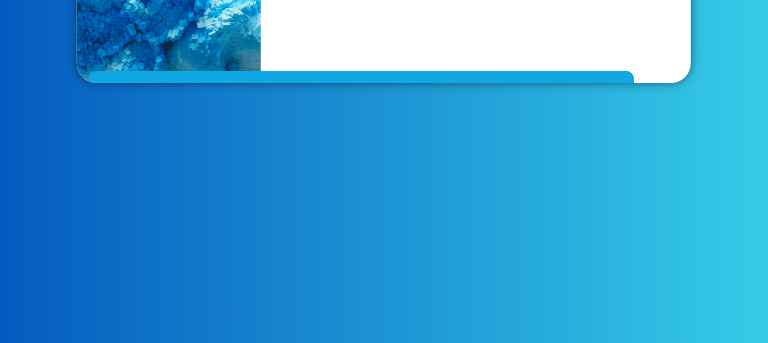
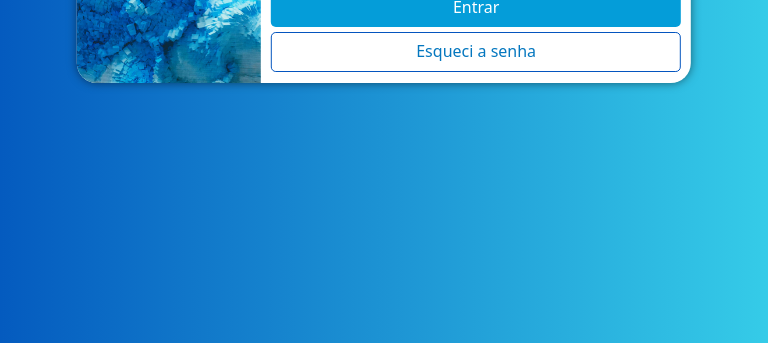
Before and after one commit to alexandre-07/projeto-login, a plain HTML site: page index.html in a window 768 px wide. Shown: the part 457-800 px from the top of the page. Drawn offline with nearby package versions, Linux system fonts and the light colour scheme.

Commit message:
Update media-query.css

```diff
--- a/estilos/media-query.css
+++ b/estilos/media-query.css
@@ -16,7 +16,7 @@
         height: 100%;
     }
 
-    sectio#login > div#formulario{
+    section#login > div#formulario{
         float: right;
         width: 70%;
     }
```
